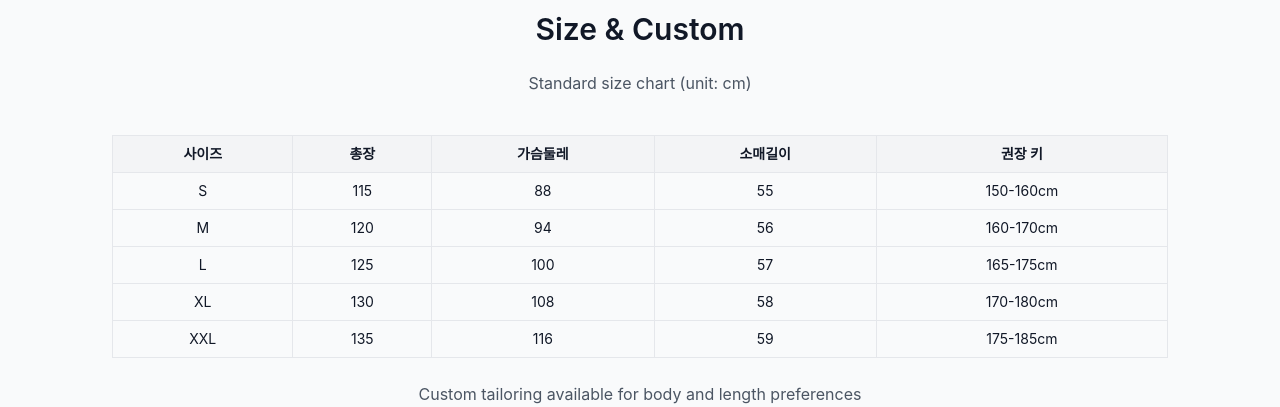
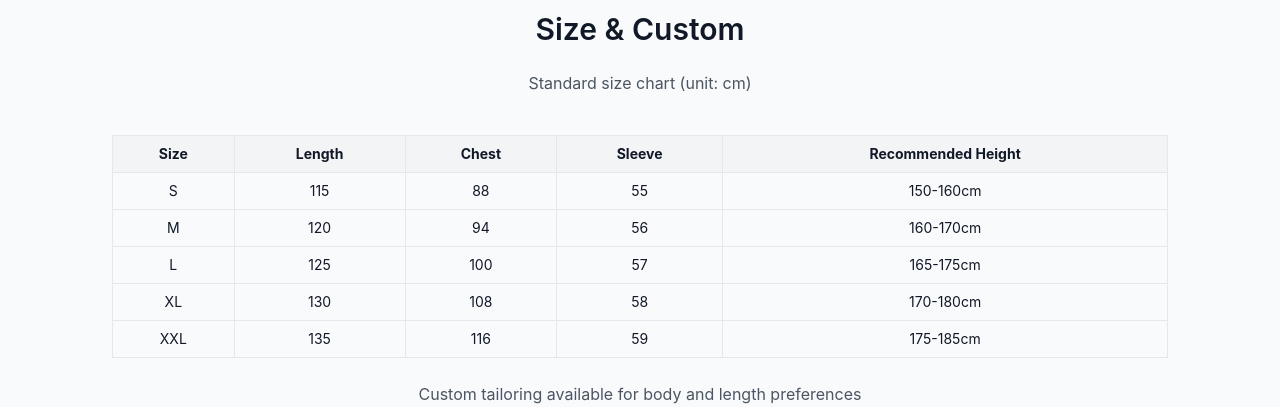
Before and after one commit to SketchMorph/hangage-site, a Next.js app: page /en in a window 1280 px wide. Shown: the part 2960-3367 px from the top of the page. Built offline with nearby package versions, Linux system fonts and the light colour scheme.

Commit message:
Update HanbokLanding.jsx

```diff
--- a/app/_landing/HanbokLanding.jsx
+++ b/app/_landing/HanbokLanding.jsx
@@ -14,7 +14,7 @@ import zhDict from "@/locales/zh.json";
 
 const dictionaries = { en: enDict, ko: koDict, fr: frDict, ja: jaDict, zh: zhDict };
 
-// ✅ 메인 9개 카테고리 (title은 JSON에서 불러옴)
+// ✅ 메인 9개 카테고리
 const MAIN_CATEGORIES = [
   { slug: "new", img: "/danP001.png" },
   { slug: "men", img: "/maleB002.png" },
@@ -136,49 +136,19 @@ export default function HanbokLanding({ lang = "ko" }) {
             <table className="w-full border border-gray-200 text-sm">
               <thead className="bg-gray-100">
                 <tr>
-                  <th className="border p-2">사이즈</th>
-                  <th className="border p-2">총장</th>
-                  <th className="border p-2">가슴둘레</th>
-                  <th className="border p-2">소매길이</th>
-                  <th className="border p-2">권장 키</th>
+                  {dict.size?.table?.headers.map((h, i) => (
+                    <th key={i} className="border p-2">{h}</th>
+                  ))}
                 </tr>
               </thead>
               <tbody>
-                <tr>
-                  <td className="border p-2">S</td>
-                  <td className="border p-2">115</td>
-                  <td className="border p-2">88</td>
-                  <td className="border p-2">55</td>
-                  <td className="border p-2">150-160cm</td>
-                </tr>
-                <tr>
-                  <td className="border p-2">M</td>
-                  <td className="border p-2">120</td>
-                  <td className="border p-2">94</td>
-                  <td className="border p-2">56</td>
-                  <td className="border p-2">160-170cm</td>
-                </tr>
-                <tr>
-                  <td className="border p-2">L</td>
-                  <td className="border p-2">125</td>
-                  <td className="border p-2">100</td>
-                  <td className="border p-2">57</td>
-                  <td className="border p-2">165-175cm</td>
-                </tr>
-                <tr>
-                  <td className="border p-2">XL</td>
-                  <td className="border p-2">130</td>
-                  <td className="border p-2">108</td>
-                  <td className="border p-2">58</td>
-                  <td className="border p-2">170-180cm</td>
-                </tr>
-                <tr>
-                  <td className="border p-2">XXL</td>
-                  <td className="border p-2">135</td>
-                  <td className="border p-2">116</td>
-                  <td className="border p-2">59</td>
-                  <td className="border p-2">175-185cm</td>
-                </tr>
+                {dict.size?.table?.rows.map((row, rIdx) => (
+                  <tr key={rIdx}>
+                    {row.map((cell, cIdx) => (
+                      <td key={cIdx} className="border p-2">{cell}</td>
+                    ))}
+                  </tr>
+                ))}
               </tbody>
             </table>
           </div>
```
